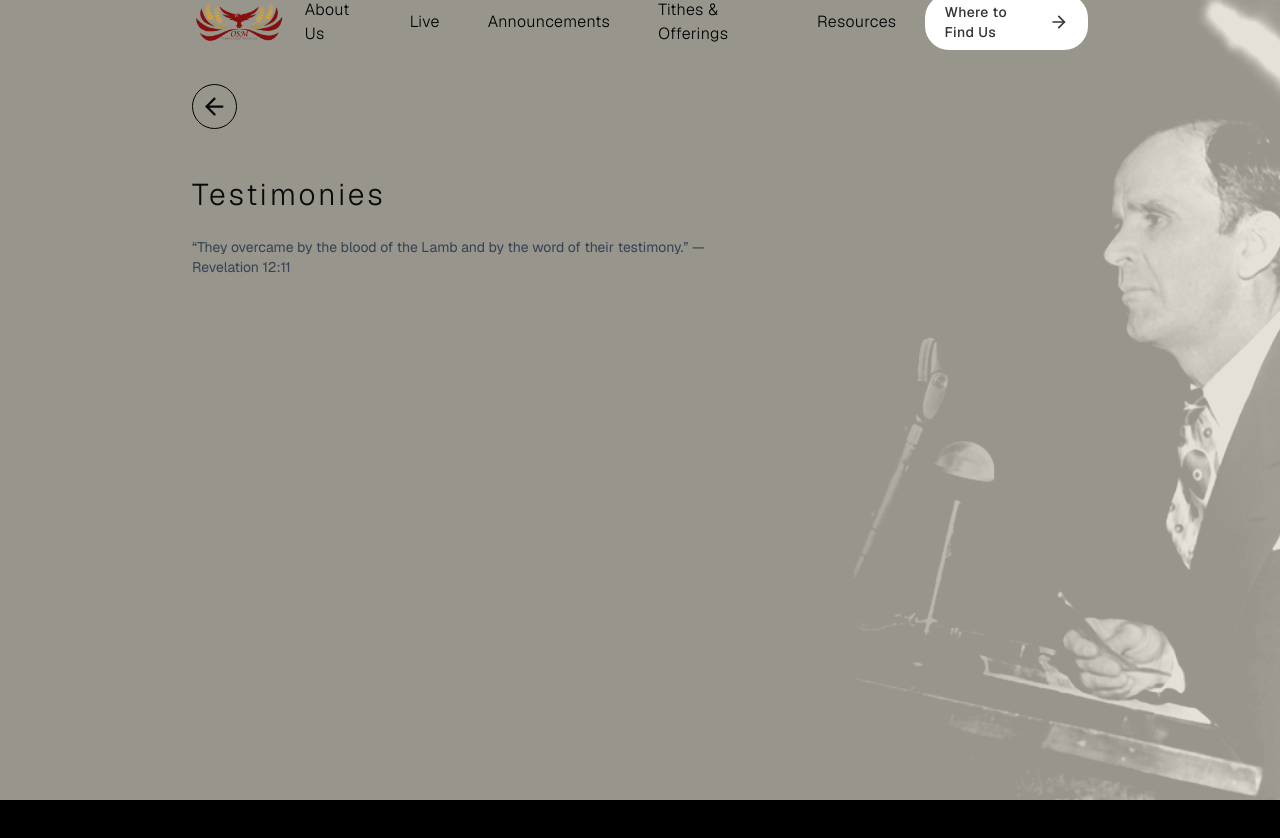
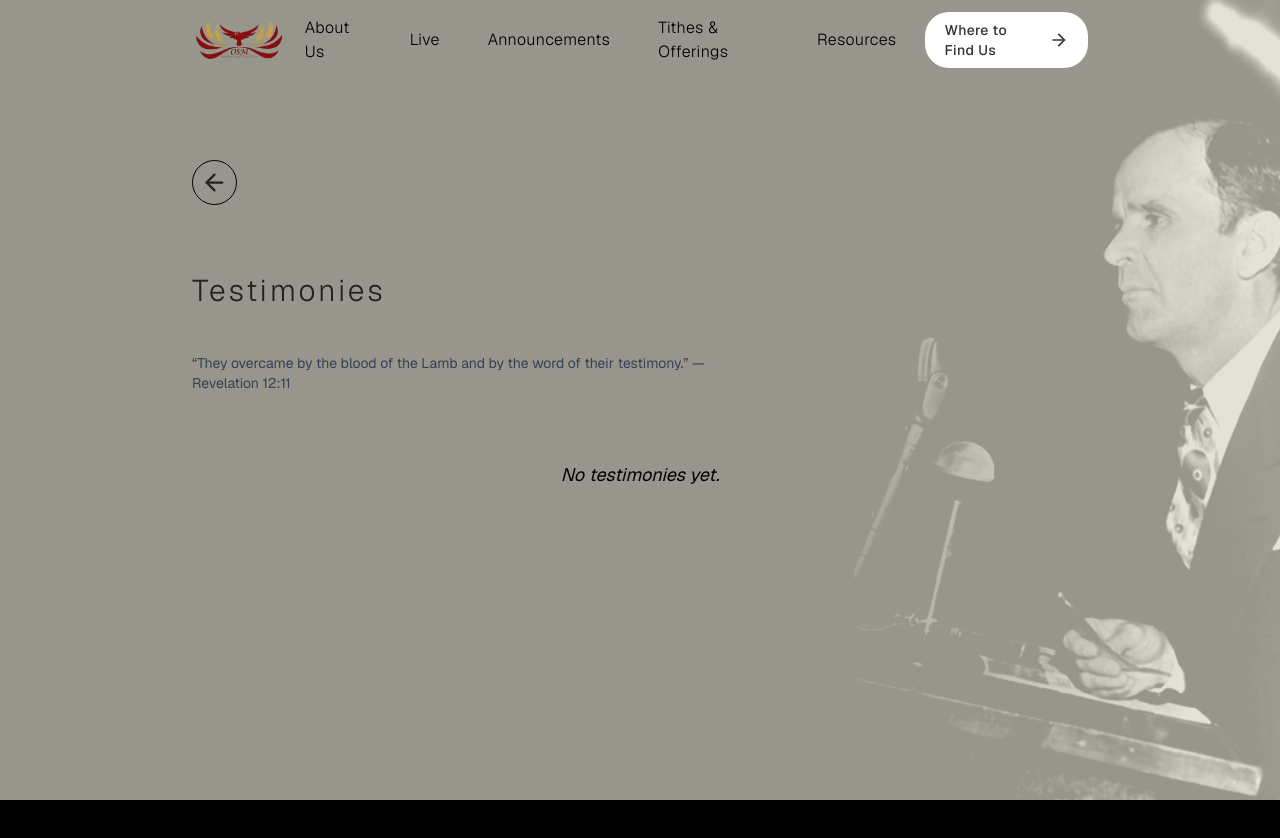
Before and after one commit to quseop/church-website, a Next.js app: page /resources/testimonies in a window 1280 px wide. Shown: the top 838 px of the page. Before the commit the page ends 800 px from the top, so only its background shows below. Built offline with nearby package versions, Linux system fonts and the light colour scheme.

Commit message:
Removed Fake Data

```diff
--- a/src/components/pages/resources/testimonies/testimonies.tsx
+++ b/src/components/pages/resources/testimonies/testimonies.tsx
@@ -13,7 +13,7 @@ const testimonies: Testimony[] = [];
 
 export default function TestimoniesList() {
     return (
-        <main className="max-sm:bg-[#96958C] max-sm:min-h-screen px-[15%] max-sm:px-[5%] py-10">
+        <main className="relative py-20 flex flex-col gap-5 max-sm:bg-[#96958C] overflow-hidden no-scrollbar  w-full min-h-screen max-sm:px-[5%] px-[15%] text-[#222]">
 
             <div className="pb-12">
                 <Link
@@ -24,7 +24,7 @@ export default function TestimoniesList() {
                 </Link>
             </div>
 
-        <h1 className="text-3xl font-light tracking-widest mb-6">Testimonies</h1>
+            <h1 className="text-3xl font-light tracking-widest mb-6">Testimonies</h1>
             <p className="text-sm text-gray-700 mb-12 w-[60%] max-sm:w-[100%]">
                 “They overcame by the blood of the Lamb and by the word of their testimony.” — Revelation 12:11
             </p>
@@ -43,6 +43,9 @@ export default function TestimoniesList() {
                         <p className="text-sm ">{post.preview}</p>
                     </Link>
                 ))}
+                {
+                    testimonies.length === 0 && <p className="text-black text-lg italic w-full text-center">No testimonies yet.</p>
+                }
             </div>
         </main>
     );
```
